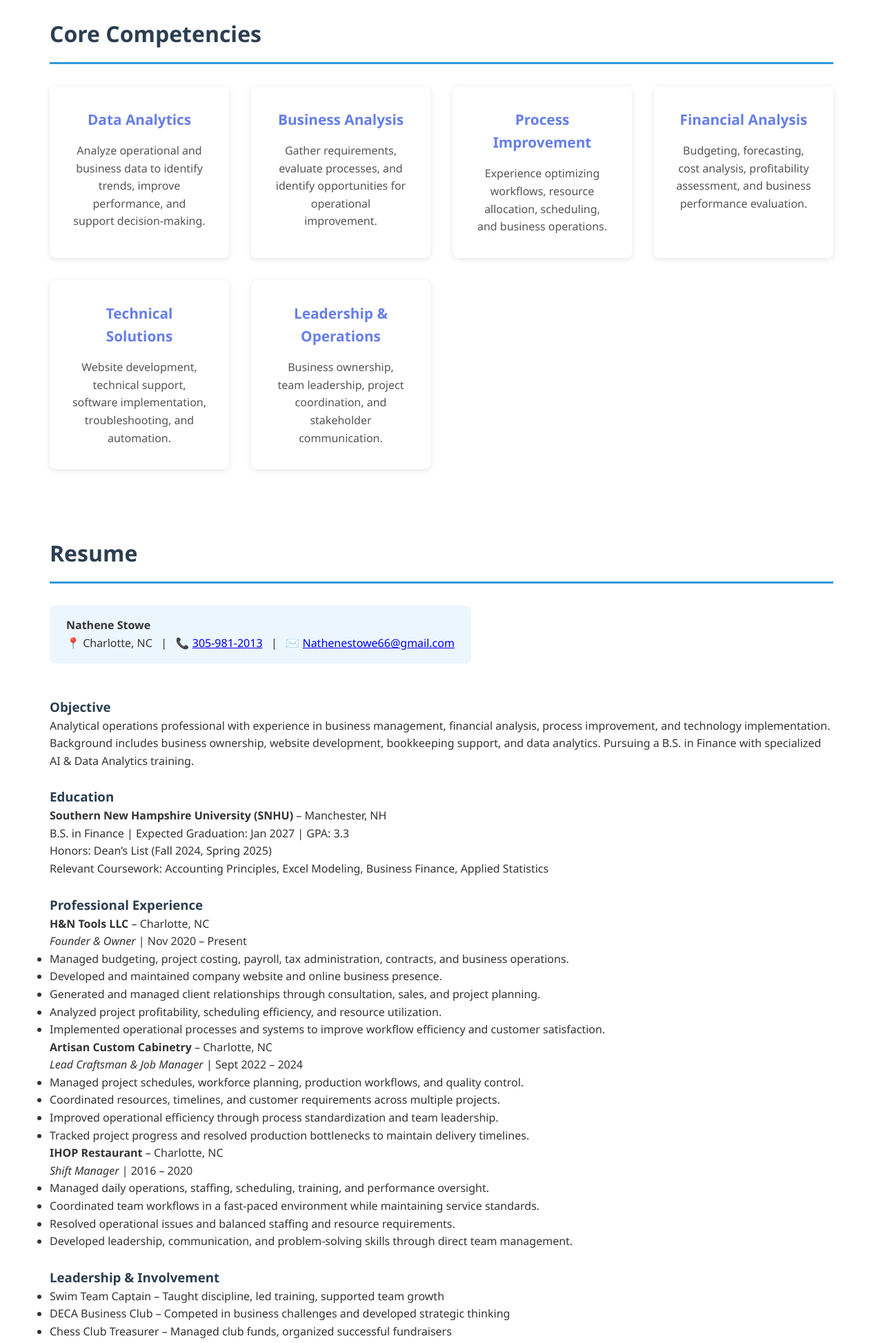
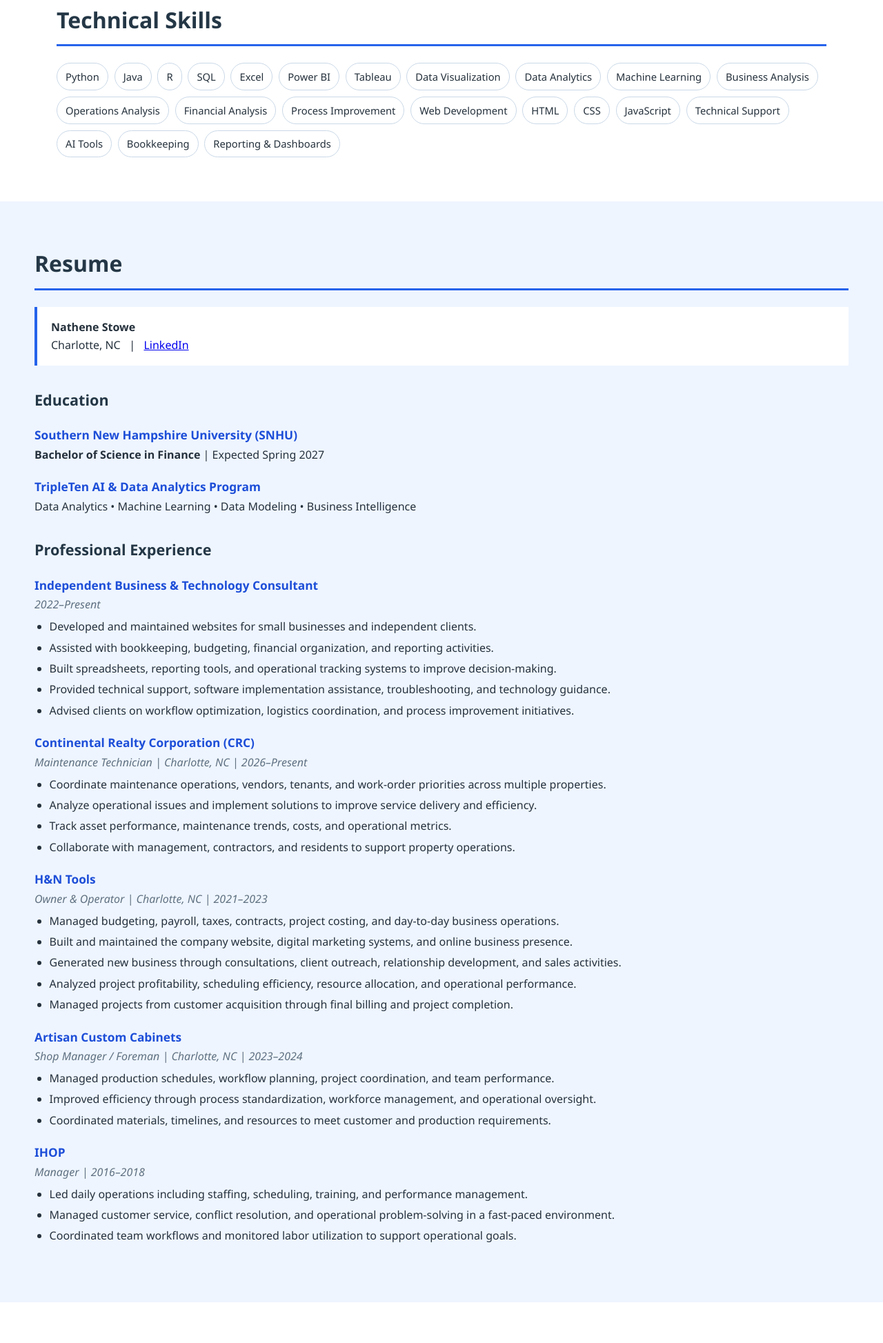
Before and after one commit to TNS1932/my-portfolio, a plain HTML site: page index.html in a window 1280 px wide. Shown: the part 803-2750 px from the top of the page at 69% size. Drawn offline with Linux system fonts and the light colour scheme.

Commit message:
Update portfolio to match the complete current resume

```diff
--- a/index.html
+++ b/index.html
@@ -3,170 +3,142 @@
 <head>
     <meta charset="UTF-8">
     <meta name="viewport" content="width=device-width, initial-scale=1.0">
-    <title>Nathene Stowe — Portfolio</title>
+    <meta name="description" content="Nathene Stowe — operations, finance, analytics, and technology professional in Charlotte, NC.">
+    <title>Nathene Stowe — Operations, Finance &amp; Analytics</title>
     <style>
-        * {
-            margin: 0;
-            padding: 0;
-            box-sizing: border-box;
+        :root {
+            --navy: #243746;
+            --blue: #2563eb;
+            --light-blue: #eef5ff;
+            --gray: #f4f6f8;
+            --text: #25313c;
+            --muted: #607180;
         }
+
+        * { margin: 0; padding: 0; box-sizing: border-box; }
+
+        html { scroll-behavior: smooth; }
 
         body {
             font-family: 'Segoe UI', Tahoma, Geneva, Verdana, sans-serif;
-            line-height: 1.6;
-            color: #333;
+            line-height: 1.65;
+            color: var(--text);
+            background: #fff;
         }
 
         header {
-            background-color: #2c3e50;
+            background: var(--navy);
             color: white;
-            padding: 1rem 0;
+            padding: 0.8rem 0;
             position: sticky;
             top: 0;
-            box-shadow: 0 2px 5px rgba(0,0,0,0.1);
+            z-index: 10;
+            box-shadow: 0 2px 8px rgba(0,0,0,0.14);
         }
 
         nav {
+            max-width: 1180px;
+            margin: 0 auto;
+            padding: 0 2rem;
             display: flex;
             justify-content: space-between;
             align-items: center;
-            max-width: 1200px;
-            margin: 0 auto;
-            padding: 0 2rem;
         }
 
-        .logo {
-            font-size: 1.5rem;
-            font-weight: bold;
-        }
+        .logo { font-size: 1.35rem; font-weight: 750; }
 
-        nav ul {
-            list-style: none;
-            display: flex;
-            gap: 2rem;
-        }
-
-        nav a {
-            color: white;
-            text-decoration: none;
-            transition: color 0.3s;
-        }
-
-        nav a:hover {
-            color: #3498db;
-        }
+        nav ul { list-style: none; display: flex; gap: 1.7rem; }
+        nav a { color: white; text-decoration: none; font-weight: 600; }
+        nav a:hover { color: #8db4ff; }
 
         .hero {
-            background: linear-gradient(135deg, #667eea 0%, #764ba2 100%);
+            background: linear-gradient(135deg, #1f3a56 0%, #2563eb 100%);
             color: white;
-            padding: 8rem 2rem;
+            padding: 7rem 2rem;
             text-align: center;
         }
 
-        .hero h1 {
-            font-size: 3rem;
-            margin-bottom: 1rem;
+        .hero h1 { font-size: clamp(2.4rem, 6vw, 4rem); margin-bottom: 0.8rem; }
+        .hero p { font-size: 1.25rem; max-width: 760px; margin: 0 auto; opacity: 0.96; }
+
+        section { max-width: 1180px; margin: 0 auto; padding: 4rem 2rem; }
+
+        h2 {
+            font-size: 2rem;
+            margin-bottom: 1.5rem;
+            color: var(--navy);
+            border-bottom: 3px solid var(--blue);
+            padding-bottom: 0.55rem;
         }
 
-        .hero p {
-            font-size: 1.3rem;
+        .about { max-width: none; background: var(--gray); }
+        .about-inner { max-width: 1180px; margin: 0 auto; }
+        .about p { font-size: 1.12rem; max-width: 980px; }
+
+        .skills-grid {
+            display: grid;
+            grid-template-columns: repeat(auto-fit, minmax(230px, 1fr));
+            gap: 1.2rem;
+        }
+
+        .skill-card {
+            background: white;
+            padding: 1.5rem;
+            border: 1px solid #dde5ec;
+            border-radius: 8px;
+            box-shadow: 0 3px 10px rgba(36,55,70,0.07);
+        }
+
+        .skill-card h3 { color: var(--blue); margin-bottom: 0.55rem; }
+
+        .resume { max-width: none; background: var(--light-blue); }
+        .resume-inner { max-width: 1180px; margin: 0 auto; }
+
+        .contact-info {
+            background: white;
+            border-left: 4px solid var(--blue);
+            padding: 1rem 1.25rem;
             margin-bottom: 2rem;
         }
 
-        section {
-            max-width: 1200px;
-            margin: 0 auto;
-            padding: 3rem 2rem;
+        .resume-content h3 {
+            margin: 2rem 0 0.8rem;
+            color: var(--navy);
+            font-size: 1.35rem;
         }
 
-        h2 {
-            font-size: 2rem;
-            margin-bottom: 2rem;
-            color: #2c3e50;
-            border-bottom: 3px solid #3498db;
-            padding-bottom: 1rem;
+        .resume-content h4 {
+            margin-top: 1.25rem;
+            color: #1d4ed8;
+            font-size: 1.08rem;
         }
 
-        .about {
-            background-color: #ecf0f1;
+        .resume-content .role-meta { color: var(--muted); font-style: italic; margin-bottom: 0.35rem; }
+        .resume-content ul { margin: 0.35rem 0 0.8rem 1.35rem; }
+        .resume-content li { margin: 0.25rem 0; }
+
+        .education-item, .experience-item { margin-bottom: 1.2rem; }
+
+        .tags { display: flex; flex-wrap: wrap; gap: 0.55rem; }
+        .tag {
+            background: white;
+            border: 1px solid #cad8e7;
+            border-radius: 999px;
+            padding: 0.42rem 0.75rem;
+            font-size: 0.92rem;
         }
 
-        .about p {
-            font-size: 1.1rem;
-            line-height: 1.8;
-        }
+        .contact { text-align: center; }
+        .contact a { color: #1d4ed8; font-weight: 700; text-decoration: none; }
+        .contact a:hover { text-decoration: underline; }
 
-        .skills-grid {
-            display: grid;
-            grid-template-columns: repeat(auto-fit, minmax(250px, 1fr));
-            gap: 2rem;
-        }
-
-        .skill-card {
-            background-color: white;
-            padding: 2rem;
-            border-radius: 8px;
-            box-shadow: 0 2px 8px rgba(0,0,0,0.1);
-            text-align: center;
-        }
-
-        .skill-card h3 {
-            color: #667eea;
-            margin-bottom: 1rem;
-            font-size: 1.3rem;
-        }
-
-        .skill-card p {
-            color: #555;
-        }
-
-        .resume {
-            background-color: #fff;
-        }
-
-        .resume .section-title {
-            margin-bottom: 1rem;
-        }
-
-        .resume h3 {
-            margin-top: 1.5rem;
-            color: #2c3e50;
-        }
-
-        .contact-info {
-            background-color: #ecf6ff;
-            padding: 1rem 1.5rem;
-            border-radius: 8px;
-            display: inline-block;
-            margin-bottom: 1.5rem;
-        }
-
-        footer {
-            text-align: center;
-            padding: 2rem 1rem;
-            color: #666;
-            font-size: 0.95rem;
-        }
+        footer { text-align: center; padding: 2rem 1rem; color: var(--muted); border-top: 1px solid #e3e8ed; }
 
         @media (max-width: 700px) {
-            nav {
-                align-items: flex-start;
-                gap: 1rem;
-                flex-direction: column;
-            }
-
-            nav ul {
-                flex-wrap: wrap;
-                gap: 1rem;
-            }
-
-            .hero {
-                padding: 5rem 1.5rem;
-            }
-
-            .hero h1 {
-                font-size: 2.2rem;
-            }
+            nav { align-items: flex-start; flex-direction: column; gap: 0.5rem; }
+            nav ul { width: 100%; flex-wrap: wrap; gap: 0.8rem 1.2rem; }
+            .hero { padding: 5rem 1.5rem; }
+            section { padding: 3rem 1.25rem; }
         }
     </style>
 </head>
@@ -176,122 +148,142 @@
             <div class="logo">Nathene Stowe</div>
             <ul>
                 <li><a href="#about">About</a></li>
-                <li><a href="#skills">Core Competencies</a></li>
+                <li><a href="#skills">Skills</a></li>
                 <li><a href="#resume">Resume</a></li>
                 <li><a href="#contact">Contact</a></li>
             </ul>
         </nav>
     </header>
 
+    <main>
         <section class="hero">
-        <h1>Welcome — I'm Nathene Stowe</h1>
+            <h1>Nathene Stowe</h1>
             <p>Operations • Finance • Analytics • Technology • Leadership</p>
         </section>
 
         <section class="about" id="about">
-        <h2>About Me</h2>
-        <p>
-            Analytical operations professional with experience in business management, financial analysis, process improvement, and technology implementation. Background includes business ownership, website development, bookkeeping support, and data analytics. Pursuing a B.S. in Finance with specialized AI &amp; Data Analytics training.
-        </p>
+            <div class="about-inner">
+                <h2>Professional Summary</h2>
+                <p>Analytical operations professional with experience in business management, financial analysis, process improvement, and technology implementation. Background includes business ownership, website development, bookkeeping support, and data analytics. Pursuing a BS in Finance with specialized AI &amp; Data Analytics training.</p>
+            </div>
         </section>
 
         <section class="skills" id="skills">
-        <h2>Core Competencies</h2>
-        <div class="skills-grid">
-            <div class="skill-card">
-                <h3>Data Analytics</h3>
-                <p>Analyze operational and business data to identify trends, improve performance, and support decision-making.</p>
+            <h2>Technical Skills</h2>
+            <div class="tags">
+                <span class="tag">Python</span>
+                <span class="tag">Java</span>
+                <span class="tag">R</span>
+                <span class="tag">SQL</span>
+                <span class="tag">Excel</span>
+                <span class="tag">Power BI</span>
+                <span class="tag">Tableau</span>
+                <span class="tag">Data Visualization</span>
+                <span class="tag">Data Analytics</span>
+                <span class="tag">Machine Learning</span>
+                <span class="tag">Business Analysis</span>
+                <span class="tag">Operations Analysis</span>
+                <span class="tag">Financial Analysis</span>
+                <span class="tag">Process Improvement</span>
+                <span class="tag">Web Development</span>
+                <span class="tag">HTML</span>
+                <span class="tag">CSS</span>
+                <span class="tag">JavaScript</span>
+                <span class="tag">Technical Support</span>
+                <span class="tag">AI Tools</span>
+                <span class="tag">Bookkeeping</span>
+                <span class="tag">Reporting &amp; Dashboards</span>
             </div>
-            <div class="skill-card">
-                <h3>Business Analysis</h3>
-                <p>Gather requirements, evaluate processes, and identify opportunities for operational improvement.</p>
+        </section>
+
+        <section class="resume" id="resume">
+            <div class="resume-inner">
+                <h2>Resume</h2>
+                <div class="contact-info">
+                    <strong>Nathene Stowe</strong><br>
+                    Charlotte, NC &nbsp; | &nbsp; <a href="https://www.linkedin.com/in/nathenestowe">LinkedIn</a>
                 </div>
-            <div class="skill-card">
-                <h3>Process Improvement</h3>
-                <p>Experience optimizing workflows, resource allocation, scheduling, and business operations.</p>
+
+                <div class="resume-content">
+                    <h3>Education</h3>
+                    <div class="education-item">
+                        <h4>Southern New Hampshire University (SNHU)</h4>
+                        <p><strong>Bachelor of Science in Finance</strong> | Expected Spring 2027</p>
                     </div>
-            <div class="skill-card">
-                <h3>Financial Analysis</h3>
-                <p>Budgeting, forecasting, cost analysis, profitability assessment, and business performance evaluation.</p>
+                    <div class="education-item">
+                        <h4>TripleTen AI &amp; Data Analytics Program</h4>
+                        <p>Data Analytics • Machine Learning • Data Modeling • Business Intelligence</p>
                     </div>
-            <div class="skill-card">
-                <h3>Technical Solutions</h3>
-                <p>Website development, technical support, software implementation, troubleshooting, and automation.</p>
+
+                    <h3>Professional Experience</h3>
+
+                    <div class="experience-item">
+                        <h4>Independent Business &amp; Technology Consultant</h4>
+                        <p class="role-meta">2022–Present</p>
+                        <ul>
+                            <li>Developed and maintained websites for small businesses and independent clients.</li>
+                            <li>Assisted with bookkeeping, budgeting, financial organization, and reporting activities.</li>
+                            <li>Built spreadsheets, reporting tools, and operational tracking systems to improve decision-making.</li>
+                            <li>Provided technical support, software implementation assistance, troubleshooting, and technology guidance.</li>
+                            <li>Advised clients on workflow optimization, logistics coordination, and process improvement initiatives.</li>
+                        </ul>
                     </div>
-            <div class="skill-card">
-                <h3>Leadership &amp; Operations</h3>
-                <p>Business ownership, team leadership, project coordination, and stakeholder communication.</p>
+
+                    <div class="experience-item">
+                        <h4>Continental Realty Corporation (CRC)</h4>
+                        <p class="role-meta">Maintenance Technician | Charlotte, NC | 2026–Present</p>
+                        <ul>
+                            <li>Coordinate maintenance operations, vendors, tenants, and work-order priorities across multiple properties.</li>
+                            <li>Analyze operational issues and implement solutions to improve service delivery and efficiency.</li>
+                            <li>Track asset performance, maintenance trends, costs, and operational metrics.</li>
+                            <li>Collaborate with management, contractors, and residents to support property operations.</li>
+                        </ul>
+                    </div>
+
+                    <div class="experience-item">
+                        <h4>H&amp;N Tools</h4>
+                        <p class="role-meta">Owner &amp; Operator | Charlotte, NC | 2021–2023</p>
+                        <ul>
+                            <li>Managed budgeting, payroll, taxes, contracts, project costing, and day-to-day business operations.</li>
+                            <li>Built and maintained the company website, digital marketing systems, and online business presence.</li>
+                            <li>Generated new business through consultations, client outreach, relationship development, and sales activities.</li>
+                            <li>Analyzed project profitability, scheduling efficiency, resource allocation, and operational performance.</li>
+                            <li>Managed projects from customer acquisition through final billing and project completion.</li>
+                        </ul>
+                    </div>
+
+                    <div class="experience-item">
+                        <h4>Artisan Custom Cabinets</h4>
+                        <p class="role-meta">Shop Manager / Foreman | Charlotte, NC | 2023–2024</p>
+                        <ul>
+                            <li>Managed production schedules, workflow planning, project coordination, and team performance.</li>
+                            <li>Improved efficiency through process standardization, workforce management, and operational oversight.</li>
+                            <li>Coordinated materials, timelines, and resources to meet customer and production requirements.</li>
+                        </ul>
+                    </div>
+
+                    <div class="experience-item">
+                        <h4>IHOP</h4>
+                        <p class="role-meta">Manager | 2016–2018</p>
+                        <ul>
+                            <li>Led daily operations including staffing, scheduling, training, and performance management.</li>
+                            <li>Managed customer service, conflict resolution, and operational problem-solving in a fast-paced environment.</li>
+                            <li>Coordinated team workflows and monitored labor utilization to support operational goals.</li>
+                        </ul>
+                    </div>
                 </div>
             </div>
         </section>
 
-    <section class="resume" id="resume">
-        <h2>Resume</h2>
-        <div class="contact-info">
-            <strong>Nathene Stowe</strong><br>
-            📍 Charlotte, NC &nbsp; | &nbsp; 📞 <a href="tel:+13059812013">305-981-2013</a> &nbsp; | &nbsp; ✉️ <a href="mailto:Nathenestowe66@gmail.com">Nathenestowe66@gmail.com</a>
-        </div>
-
-        <div class="resume-content">
-            <h3>Objective</h3>
-            <p>Analytical operations professional with experience in business management, financial analysis, process improvement, and technology implementation. Background includes business ownership, website development, bookkeeping support, and data analytics. Pursuing a B.S. in Finance with specialized AI &amp; Data Analytics training.</p>
-
-            <h3>Education</h3>
-            <p><strong>Southern New Hampshire University (SNHU)</strong> – Manchester, NH<br>
-            B.S. in Finance | Expected Graduation: Jan 2027 | GPA: 3.3<br>
-            Honors: Dean’s List (Fall 2024, Spring 2025)<br>
-            Relevant Coursework: Accounting Principles, Excel Modeling, Business Finance, Applied Statistics</p>
-
-            <h3>Professional Experience</h3>
-            <p><strong>H&amp;N Tools LLC</strong> – Charlotte, NC<br>
-            <em>Founder &amp; Owner</em> | Nov 2020 – Present</p>
-            <ul>
-                <li>Managed budgeting, project costing, payroll, tax administration, contracts, and business operations.</li>
-                <li>Developed and maintained company website and online business presence.</li>
-                <li>Generated and managed client relationships through consultation, sales, and project planning.</li>
-                <li>Analyzed project profitability, scheduling efficiency, and resource utilization.</li>
-                <li>Implemented operational processes and systems to improve workflow efficiency and customer satisfaction.</li>
-            </ul>
-
-            <p><strong>Artisan Custom Cabinetry</strong> – Charlotte, NC<br>
-            <em>Lead Craftsman &amp; Job Manager</em> | Sept 2022 – 2024</p>
-            <ul>
-                <li>Managed project schedules, workforce planning, production workflows, and quality control.</li>
-                <li>Coordinated resources, timelines, and customer requirements across multiple projects.</li>
-                <li>Improved operational efficiency through process standardization and team leadership.</li>
-                <li>Tracked project progress and resolved production bottlenecks to maintain delivery timelines.</li>
-            </ul>
-
-            <p><strong>IHOP Restaurant</strong> – Charlotte, NC<br>
-            <em>Shift Manager</em> | 2016 – 2020</p>
-            <ul>
-                <li>Managed daily operations, staffing, scheduling, training, and performance oversight.</li>
-                <li>Coordinated team workflows in a fast-paced environment while maintaining service standards.</li>
-                <li>Resolved operational issues and balanced staffing and resource requirements.</li>
-                <li>Developed leadership, communication, and problem-solving skills through direct team management.</li>
-            </ul>
-
-            <h3>Leadership &amp; Involvement</h3>
-            <ul>
-                <li>Swim Team Captain – Taught discipline, led training, supported team growth</li>
-                <li>DECA Business Club – Competed in business challenges and developed strategic thinking</li>
-                <li>Chess Club Treasurer – Managed club funds, organized successful fundraisers</li>
-            </ul>
-
-            <h3>Certifications &amp; Additional Information</h3>
-            <ul>
-                <li>Member: National Society of Leadership and Success (NSLS)</li>
-            </ul>
-        </div>
+        <section class="contact" id="contact">
+            <h2>Connect</h2>
+            <p>Charlotte, NC</p>
+            <p><a href="https://www.linkedin.com/in/nathenestowe">LinkedIn Profile</a></p>
         </section>
-
-    <section class="contact" id="contact">
-        <h2>Contact</h2>
-        <p>📍 Charlotte, NC &nbsp; | &nbsp; 📞 <a href="tel:+13059812013">305-981-2013</a> &nbsp; | &nbsp; ✉️ <a href="mailto:Nathenestowe66@gmail.com">Nathenestowe66@gmail.com</a></p>
-    </section>
+    </main>
 
     <footer>
-        &copy; 2026 Nathene Stowe — Built with care
+        &copy; 2026 Nathene Stowe
     </footer>
 </body>
 </html>
```
Lines whose indentation alone changed are shown as unchanged.
